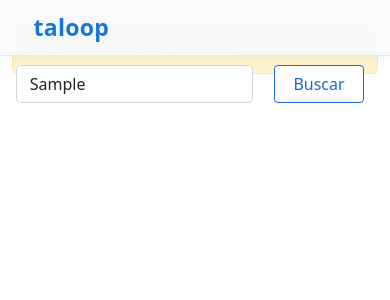
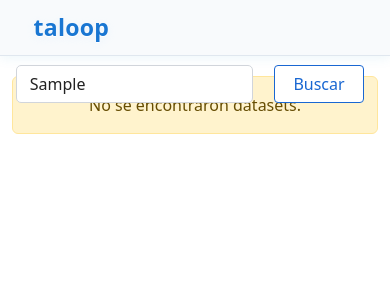
Before and after one commit to yonatan-alvarez-h/taloop-app, a React (Vite) app: page / in a window 390 px wide. Both pictures are taken after typing "Sample" into the empty fields and a click on the button "Buscar". Shown: the top 300 px of the page. Built offline with nearby package versions, Linux system fonts and the light colour scheme.

Commit message:
Add no-results message styling and adjust layout for DatasetList component; enhance visibility and responsiveness for empty state.

```diff
--- a/src/components/dataset/List/DatasetList.css
+++ b/src/components/dataset/List/DatasetList.css
@@ -91,6 +91,23 @@
   box-shadow: 0 2px 12px rgba(0, 0, 0, 0.1);
 }
 
+/* Mensaje de no resultados */
+.dataset-list-no-results {
+  margin-top: 120px; /* Espacio para navbar fijo + controles */
+  margin-bottom: 2rem;
+  margin-left: auto;
+  margin-right: auto;
+  max-width: 600px;
+  text-align: center;
+  font-size: 1.1em;
+  padding: 1.5rem;
+}
+
+/* En HomePage (sin scroll global) */
+.no-global-scroll .dataset-list-no-results {
+  margin-top: 80px; /* Menos espacio porque el contenedor ya tiene padding */
+}
+
 /* Responsive adjustments */
 @media (max-width: 768px) {
   .datasetlist-controls {
@@ -122,4 +139,15 @@
   .datasetlist-controls--outer ~ .dataset-list__content {
     padding-top: 130px;
   }
+
+  /* Ajustar mensaje de no resultados en mobile */
+  .dataset-list-no-results {
+    margin-top: 100px; /* Menos espacio en mobile */
+    padding: 1rem;
+    font-size: 1em;
+  }
+
+  .no-global-scroll .dataset-list-no-results {
+    margin-top: 76px; /* Compensar navbar más pequeño */
+  }
 }
--- a/src/components/dataset/List/DatasetList.tsx
+++ b/src/components/dataset/List/DatasetList.tsx
@@ -30,7 +30,7 @@ const DatasetList: React.FC<DatasetListProps> = ({
   if (!search) return null;
   if (filtered.length === 0) {
     return (
-      <div className="alert alert-warning mt-3">
+      <div className="dataset-list-no-results alert alert-warning">
         No se encontraron datasets.
       </div>
     );
```
